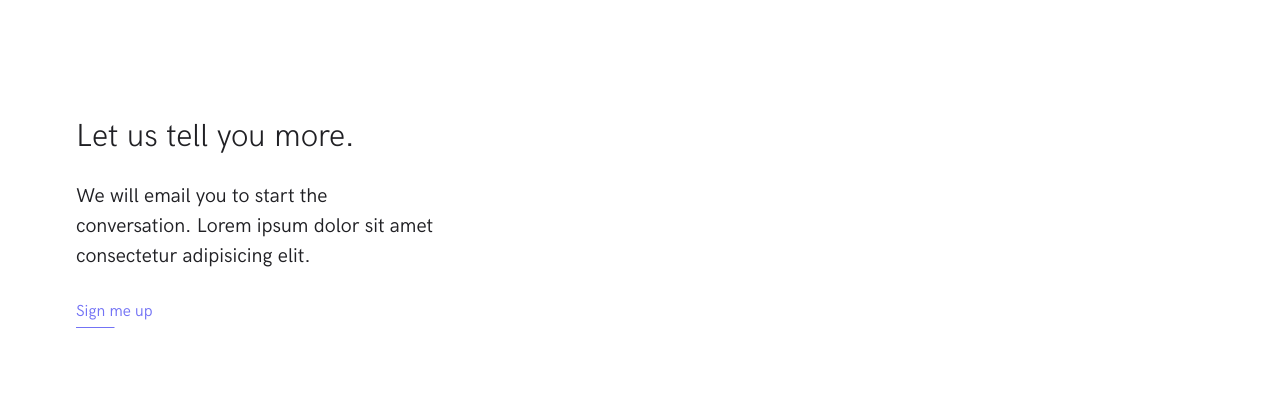
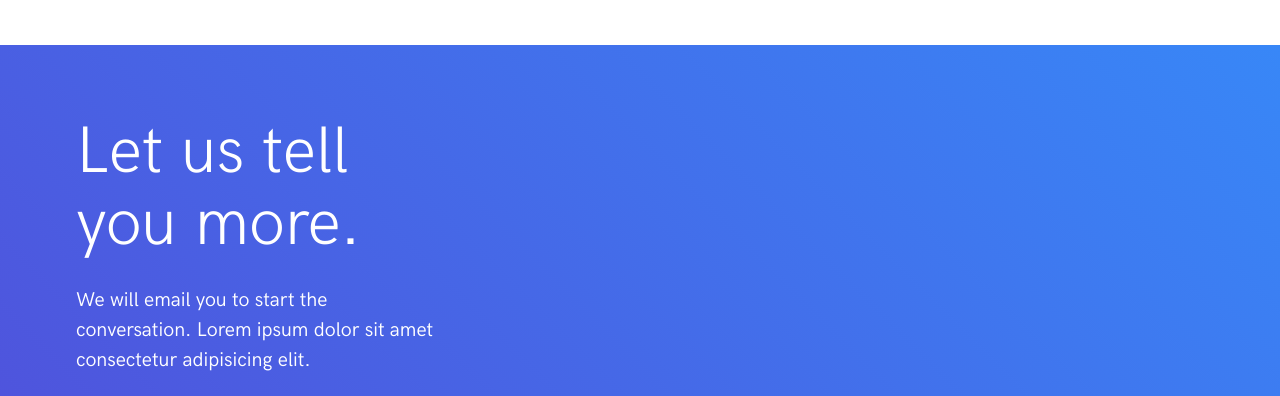
Before and after one commit to mct-ui/responsive-design-part-2-DauweQuinten, a plain HTML site: page index.html in a window 1280 px wide. Shown: the part 4541-4937 px from the top of the page. Drawn offline with Linux system fonts and the light colour scheme; files whose address does not match are found by name.

Commit message:
added new row modifier & cta-link modifier

```diff
--- a/css/screen.css
+++ b/css/screen.css
@@ -217,6 +217,12 @@ a:focus {
 .o-row--neutral-x-light{
     background-color: #F7F7F7;
 }
+
+.o-row--gradient{
+    background: linear-gradient(45deg, #5051DB, #3887F7);
+    color: white;
+}
+
 
 /*
     Objects: Container
@@ -595,7 +601,7 @@ a:focus {
     background-color: #7373F5;
     transform: scaleX(.5);
     transform-origin: left;
-    transition-property: transform background-color;
+    transition-property: transform, background-color;
     transition-duration: .175s;
     transition-timing-function: ease-in;
 }
@@ -606,10 +612,22 @@ a:focus {
 
 .c-link-cta:hover::after {
     transform: scaleX(1);
-    color: #3E3EA8;
+    background-color: #3E3EA8;
 }
 
+.c-link-cta--inverse,
+.c-link-cta--inverse:visited,
+.c-link-cta--inverse:active{
+    color: #FFF
+}
 
+.c-link-cta--inverse::after{
+    background-color: #FFF;
+}
+
+.c-link-cta--inverse:hover::after{
+    background-color: #FFF;
+}
 
 /*------------------------------------*\
   #UTILITIES
--- a/index.html
+++ b/index.html
@@ -285,16 +285,16 @@
         </div>
       </div>
     </section>
-    <section class="o-row o-row--lg">
+    <section class="o-row o-row--lg o-row--gradient">
       <div class="o-container">
         <div class="u-max-width-xs">
-          <h2>Let us tell you more.</h2>
+          <h2 class="c-lead--xxxl">Let us tell you more.</h2>
           <p>
             We will email you to start the conversation. Lorem ipsum dolor sit
             amet consectetur adipisicing elit.
           </p>
           <p>
-            <a href="#!" class="c-link-cta">Sign me up</a>
+            <a href="#!" class="c-link-cta c-link-cta--inverse">Sign me up</a>
           </p>
         </div>
       </div>
```
